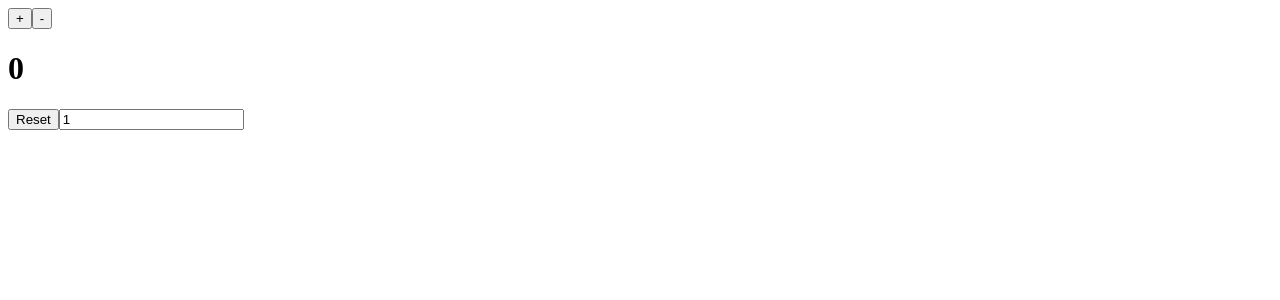
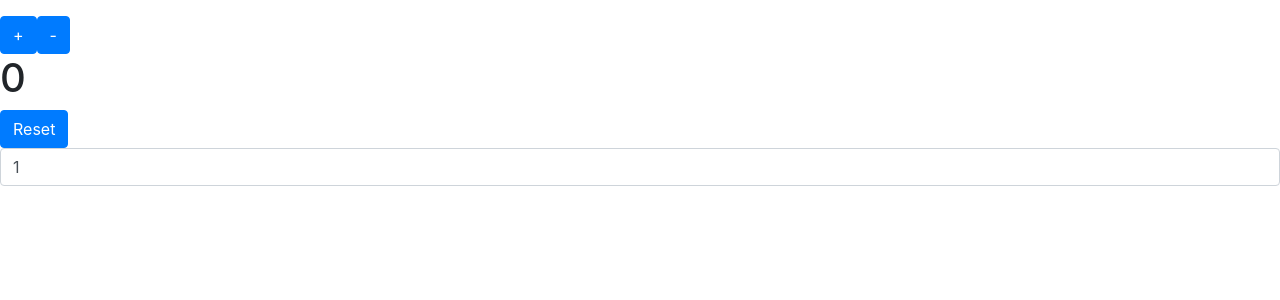
Before and after one commit to JerinBoyd/react-counter, a React (Create React App) app: page / in a window 1280 px wide. Shown: the top 300 px of the page. Built offline with nearby package versions, Linux system fonts and the light colour scheme.

Commit message:
added bootstrap.css and added classes to div and row

```diff
--- a/package.json
+++ b/package.json
@@ -3,6 +3,7 @@
   "version": "0.1.0",
   "private": true,
   "dependencies": {
+    "bootstrap": "^4.0.0",
     "react": "^16.2.0",
     "react-dom": "^16.2.0",
     "react-scripts": "1.1.0"
--- a/src/App.js
+++ b/src/App.js
@@ -31,11 +31,12 @@
   render() {
     return (
       <div>
-        <button onClick={this.increment}>+</button>
-        <button onClick={this.decrement}>-</button>
+        <div className='form-group'></div>
+        <button className='btn btn-primary' onClick={this.increment}>+</button>
+        <button className='btn btn-primary' onClick={this.decrement}>-</button>
         <h1>{this.state.count}</h1>
-        <button onClick={this.reset}>Reset </button>
-        <input type="number" onChange={this.handleValueChange} value={this.state.value}/>
+        <button className='btn btn-primary' onClick={this.reset}>Reset </button>
+        <input type="number" className='form-control' onChange={this.handleValueChange} value={this.state.value}/>
 
       </div>
 
--- a/src/index.js
+++ b/src/index.js
@@ -1,5 +1,6 @@
 import React from 'react';
 import ReactDOM from 'react-dom';
+import 'bootstrap/dist/css/bootstrap.css';
 import './index.css';
 import App from './App';
 import registerServiceWorker from './registerServiceWorker';
```
Also changed, not shown: 1 other file (tests, documents, lock files or other folders).
